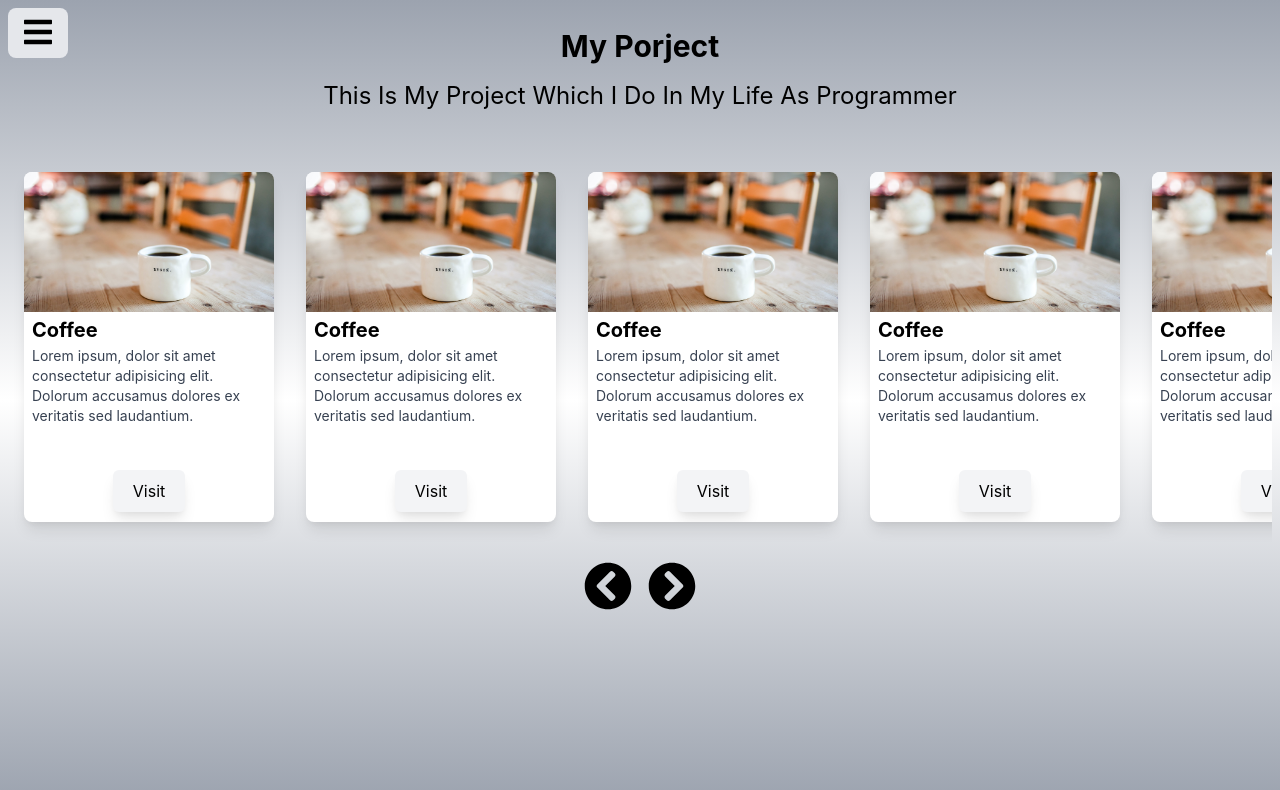
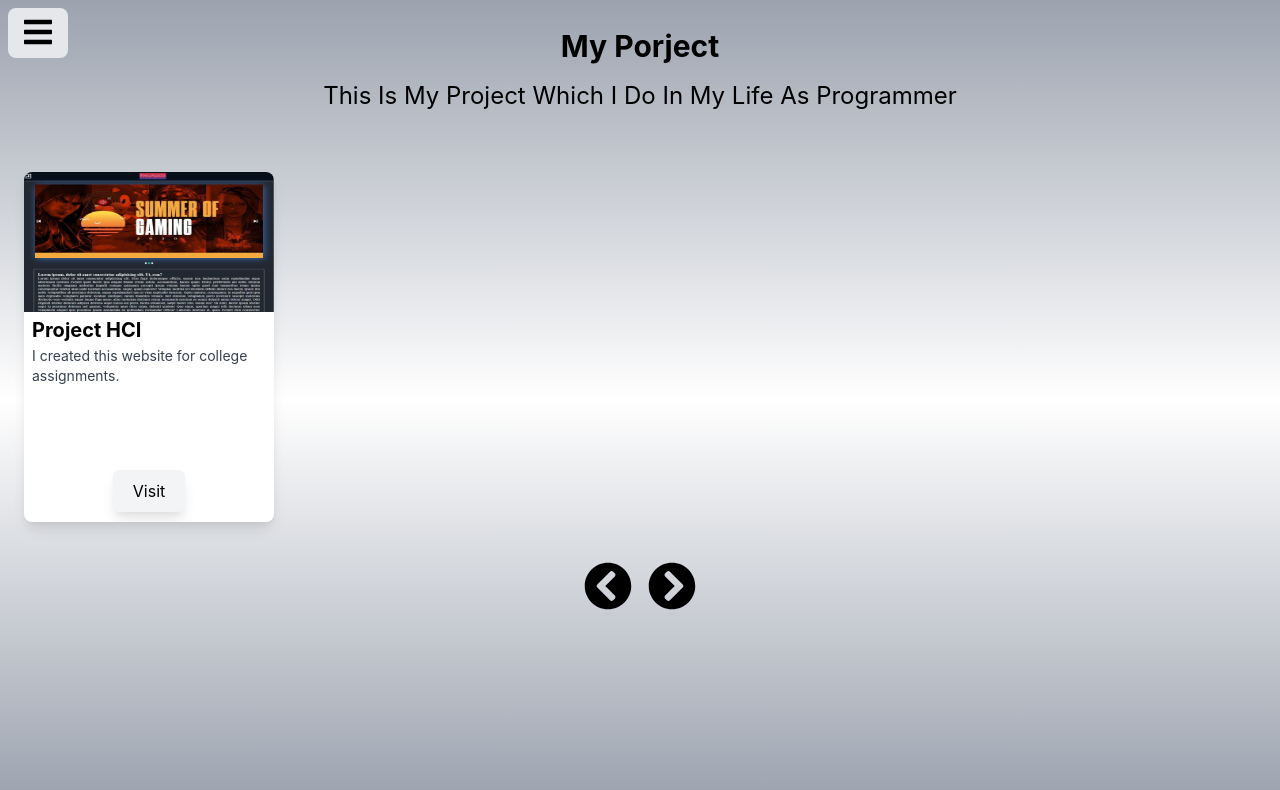
Before and after one commit to Andres-Holivin/Portofolio-ReactJs, a React (Create React App) app: page /Project in a window 1280 px wide. Shown: the top 790 px of the page. Built offline with nearby package versions, Linux system fonts and the light colour scheme.

Commit message:
add project

```diff
--- a/package.json
+++ b/package.json
@@ -12,6 +12,7 @@
     "@testing-library/jest-dom": "^5.11.9",
     "@testing-library/react": "^11.2.5",
     "@testing-library/user-event": "^12.8.3",
+    "axios": "^0.21.1",
     "react": "^17.0.2",
     "react-awesome-modal": "^2.0.5",
     "react-dom": "^17.0.2",
--- a/src/pages/components/cart.jsx
+++ b/src/pages/components/cart.jsx
@@ -1,15 +1,17 @@
-import img from '../../assets/images/coffeCup.jpg'
-const Cart = () =>{
+import img from '../../assets/images/Screenshot_4.png'
+const Cart = (props) =>{
     return(
         <div className="whitespace-normal">
             <div style={{height:"350px",width:"250px"}} className="flex m-4 transform hover:-translate-y-4 ">
                 <div style={{gridTemplateRows:'40% 60%'}} className="grid grid-rows-2 overflow-hidden bg-white rounded-lg shadow-lg ">
                     <img className="w-full h-full" src={img} alt="img"/>
                     <div style={{gridTemplateRows:'30px 120px 50px'}} className="grid h-full grid-rows-3 px-2 py-1">
-                        <p className="text-xl font-bold ">Coffee</p>
-                        <p className="text-sm text-gray-700">Lorem ipsum, dolor sit amet consectetur adipisicing elit. Dolorum accusamus dolores ex veritatis sed laudantium.</p>
+                        <p className="text-xl font-bold ">Project HCI</p>
+                        <p className="text-sm text-gray-700">
+                            I created this website for college assignments.
+                        </p>
                         <div className="flex justify-center py-1">
-                            <input className="px-5 py-2 bg-gray-100 rounded-md shadow-lg cursor-pointer focus:outline-none hover:bg-gray-200" type="button" value="Visit"/>
+                            <input onClick={()=>{window.location="http://project-lab-hci.surge.sh"}} className="px-5 py-2 bg-gray-100 rounded-md shadow-lg cursor-pointer focus:outline-none hover:bg-gray-200" type="button" value="Visit"/>
                         </div>
                     </div>
                 </div>
--- a/src/pages/templates/MyProject.jsx
+++ b/src/pages/templates/MyProject.jsx
@@ -21,10 +21,6 @@ const MyProject = () =>{
                 <div className="flex w-full ">
                     <div ref={ref} className="flex max-w-full py-4 mx-2 overflow-hidden ">
                         <Cart/>
-                        <Cart/>
-                        <Cart/>
-                        <Cart/>
-                        <Cart/>
                     </div>
                 </div>
                 <div className="flex">
```
Also changed, not shown: src/assets/images/Screenshot_4.png (added), 1 other file (tests, documents, lock files or other folders).
